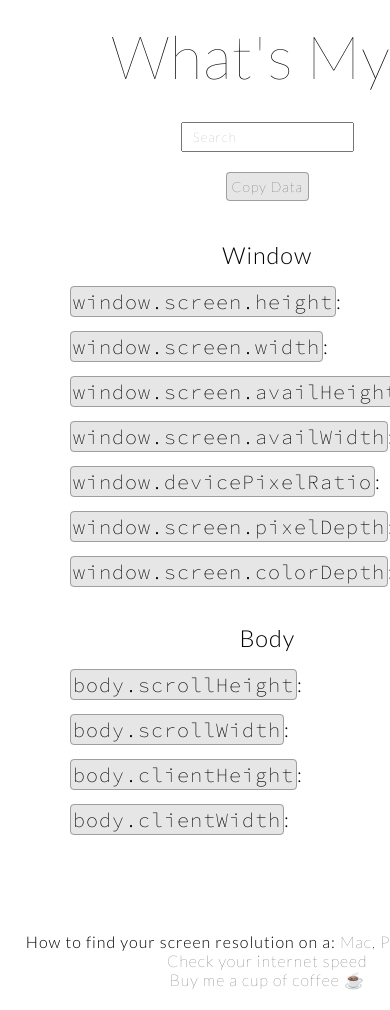
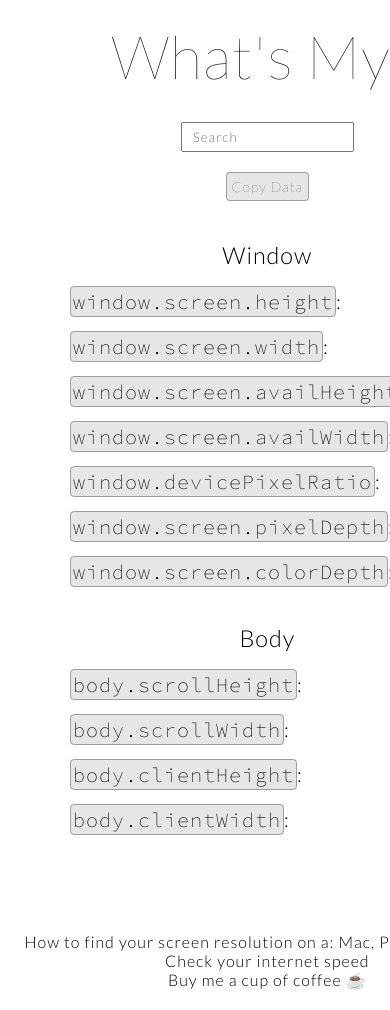
Before and after one commit to KeithBillings/whats-my, a Next.js app: page / in a window 390 px wide. Shown: the top 1010 px of the page. Built offline with nearby package versions, Linux system fonts and the light colour scheme.

Commit message:
more font styles for mobile

```diff
--- a/styles/components/_external-links.scss
+++ b/styles/components/_external-links.scss
@@ -12,6 +12,10 @@
 
 	a {
 		transition: 0.2s;
+
+		@include mobile() {
+			font-weight: 300;
+		}
 
 		&:hover {
 			color: skyblue;
--- a/styles/components/_search-bar.scss
+++ b/styles/components/_search-bar.scss
@@ -2,6 +2,7 @@
 	input {
 		margin-top: 3rem;
 		padding: 0.5rem 1rem;
+		font-weight: 300;
 
 		&:focus-visible {
 			outline: none;
```
